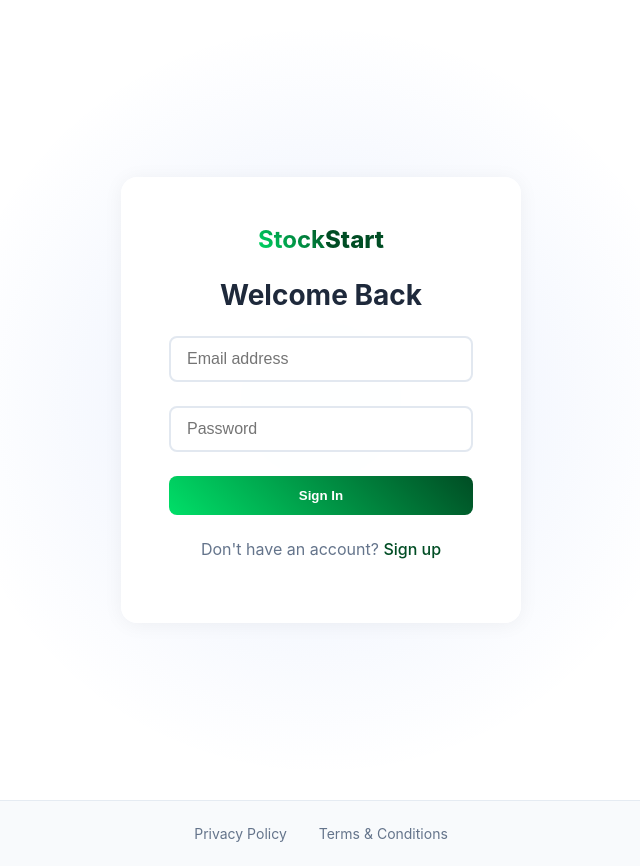
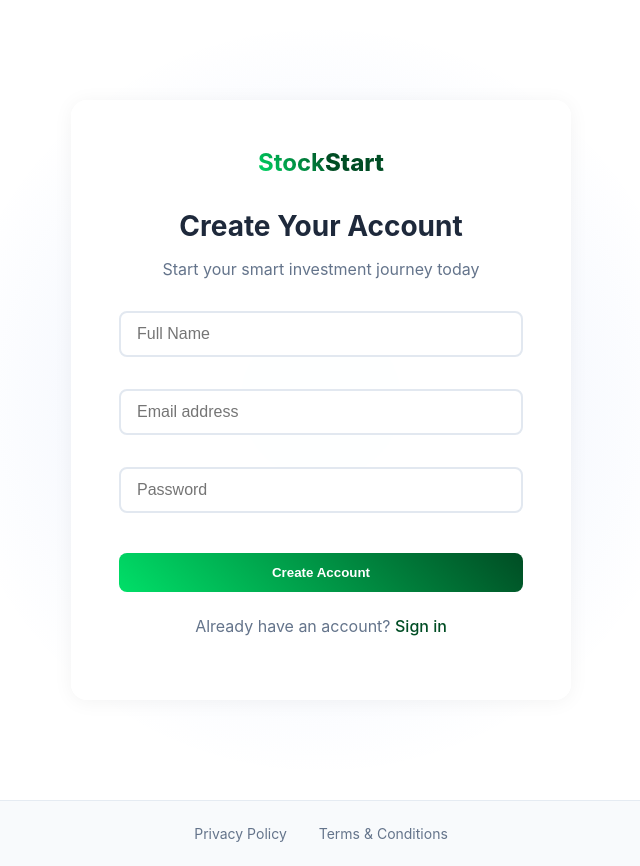
Before and after one commit to jhbeeber/StockStart, a React (Create React App) app in the folder stockstart/: page /signup in a window 1280 px wide. Shown: the whole page, without its empty margins (319-959 px from the left). Built offline with nearby package versions, Linux system fonts and the light colour scheme; no server answers.

Commit message:
Created signup page with functionality

```diff
--- a/stockstart/src/App.js
+++ b/stockstart/src/App.js
@@ -2,6 +2,7 @@ import React from 'react';
 import { BrowserRouter as Router, Routes, Route } from 'react-router-dom';
 import HomePage from './HomePage';
 import Login from './Login';
+import Signup from './Signup';
 import About from './About';
 import Features from './Features';
 import ScrollToTop from './ScrollToTop';
@@ -20,7 +21,7 @@ function App() {
           <Route path="/about" element={<About />} />
           <Route path="/features" element={<Features />} />
           <Route path="/login" element={<Login />} />
-          <Route path="/signup" element={<Login />} />
+          <Route path="/signup" element={<Signup />} />
           <Route path="/privacy-policy" element={<PrivacyPolicy />} />
           <Route path="/terms" element={<Terms />} />
         </Routes>
--- a/stockstart/src/HomePage.js
+++ b/stockstart/src/HomePage.js
@@ -1,5 +1,6 @@
 import React, { useEffect } from 'react';
 import Navbar from './Navbar';
+import { Link } from 'react-router-dom';
 import './HomePage.css';
 
 function HomePage() {
@@ -24,9 +25,12 @@ function HomePage() {
             <span className="gradient-text">Starts Here</span>
           </h1>
           <p>Personalized stock recommendations based on your goals</p>
-          <button className="cta-btn">Start Smart Investing Today
-            <span className="btn-arrow">→</span>
-          </button>
+          <Link to="/signup">
+            <button className="cta-btn">
+              Start Smart Investing Today
+              <span className="btn-arrow">→</span>
+            </button>
+          </Link>
         </div>
         <div className="hero-background"></div>
       </main>
--- /dev/null
+++ b/stockstart/src/Signup.css
@@ -0,0 +1,113 @@
+.signup-container {
+  min-height: 100vh;
+  display: flex;
+  justify-content: center;
+  align-items: center;
+  background: radial-gradient(circle at 50% 50%, rgba(37, 99, 235, 0.1) 0%, transparent 50%);
+  font-family: 'Inter', -apple-system, BlinkMacSystemFont, 'Segoe UI', Roboto, sans-serif;
+}
+
+.signup-box {
+  background: rgba(255, 255, 255, 0.95);
+  backdrop-filter: blur(10px);
+  padding: 3rem;
+  border-radius: 1rem;
+  box-shadow: 0 2px 20px rgba(0,0,0,0.05);
+  width: 100%;
+  max-width: 500px;
+  text-align: center;
+  box-sizing: border-box;
+}
+
+.signup-header {
+  margin: 2rem 0;
+}
+
+.signup-header h2 {
+  color: #1e293b;
+  font-size: 1.75rem;
+  font-weight: 700;
+  margin-bottom: 0.5rem;
+}
+
+.signup-header p {
+  color: #64748b;
+  font-size: 1rem;
+}
+
+.input-group {
+  margin-bottom: 2rem;
+  width: 100%;
+}
+
+.input-group:last-of-type {
+  margin-bottom: 2.5rem;
+}
+
+.input-group input {
+  width: 100%;
+  padding: 0.75rem 1rem;
+  border: 2px solid #e2e8f0;
+  border-radius: 0.5rem;
+  font-size: 1rem;
+  transition: all 0.3s ease;
+  box-sizing: border-box;
+}
+
+.input-group input:focus {
+  outline: none;
+  border-color: #004d24;
+  box-shadow: 0 0 0 3px rgba(0, 77, 36, 0.1);
+}
+
+.signup-submit-btn {
+  width: 100%;
+  padding: 0.75rem 1.5rem;
+  background: linear-gradient(45deg, #00df68, #004d24);
+  border: none;
+  border-radius: 0.5rem;
+  color: white;
+  font-weight: 600;
+  cursor: pointer;
+  transition: all 0.3s ease;
+}
+
+.signup-submit-btn:hover:not(:disabled) {
+  background: linear-gradient(45deg, #00df68, #1e40af);
+  transform: translateY(-2px);
+  box-shadow: 0 10px 20px rgba(37, 99, 235, 0.2);
+}
+
+.signup-submit-btn:disabled {
+  opacity: 0.7;
+  cursor: not-allowed;
+}
+
+.login-link {
+  margin-top: 1.5rem;
+  color: #64748b;
+}
+
+.login-link a {
+  color: #004d24;
+  text-decoration: none;
+  font-weight: 500;
+}
+
+.login-link a:hover {
+  text-decoration: underline;
+}
+
+.error-message {
+  color: #ff4444;
+  margin: 10px 0;
+  text-align: center;
+  font-size: 14px;
+}
+
+@media (max-width: 640px) {
+  .signup-box {
+    margin: 1rem;
+    padding: 2rem;
+  }
+}
--- /dev/null
+++ b/stockstart/src/Signup.js
@@ -0,0 +1,113 @@
+import React, { useState } from 'react';
+import { Link, useNavigate } from 'react-router-dom';
+import { supabase } from './supabaseClient';
+import './Signup.css';
+
+function Signup() {
+  const [name, setName] = useState('');
+  const [email, setEmail] = useState('');
+  const [password, setPassword] = useState('');
+  const [error, setError] = useState(null);
+  const [isLoading, setIsLoading] = useState(false);
+  const navigate = useNavigate();
+
+  const handleSubmit = async (e) => {
+    e.preventDefault();
+    setIsLoading(true);
+    setError(null);
+
+    try {
+      const { data: existingUser } = await supabase
+        .from('users')
+        .select('user_email')
+        .eq('email', email)
+        .single();
+
+      if (existingUser) {
+        throw new Error('Email already registered');
+      }
+
+      const { error: dbError } = await supabase
+        .from('users')
+        .insert([
+          {
+            user_name: name,
+            user_email: email,
+            user_password: password,
+          }
+        ]);
+
+      if (dbError) throw dbError;
+
+      navigate('/setup-goals');
+    } catch (error) {
+      setError(error.message);
+    } finally {
+      setIsLoading(false);
+    }
+  };
+
+  return (
+    <div className="signup-container">
+      <div className="signup-box">
+        <Link to="/" className="logo">
+          <span>Stock</span><span className="logo-accent">Start</span>
+        </Link>
+
+        <div className="signup-header">
+          <h2>Create Your Account</h2>
+          <p>Start your smart investment journey today</p>
+        </div>
+
+        <form onSubmit={handleSubmit}>
+          <div className="input-group">
+            <input
+              type="text"
+              placeholder="Full Name"
+              value={name}
+              onChange={(e) => setName(e.target.value)}
+              required
+            />
+          </div>
+
+          <div className="input-group">
+            <input
+              type="email"
+              placeholder="Email address"
+              value={email}
+              onChange={(e) => setEmail(e.target.value)}
+              required
+            />
+          </div>
+
+          <div className="input-group">
+            <input
+              type="password"
+              placeholder="Password"
+              value={password}
+              onChange={(e) => setPassword(e.target.value)}
+              required
+              minLength="8"
+            />
+          </div>
+
+          {error && <div className="error-message">{error}</div>}
+
+          <button
+            type="submit"
+            className="signup-submit-btn"
+            disabled={isLoading}
+          >
+            {isLoading ? 'Creating Account...' : 'Create Account'}
+          </button>
+        </form>
+
+        <p className="login-link">
+          Already have an account? <Link to="/login">Sign in</Link>
+        </p>
+      </div>
+    </div>
+  );
+}
+
+export default Signup;
```
